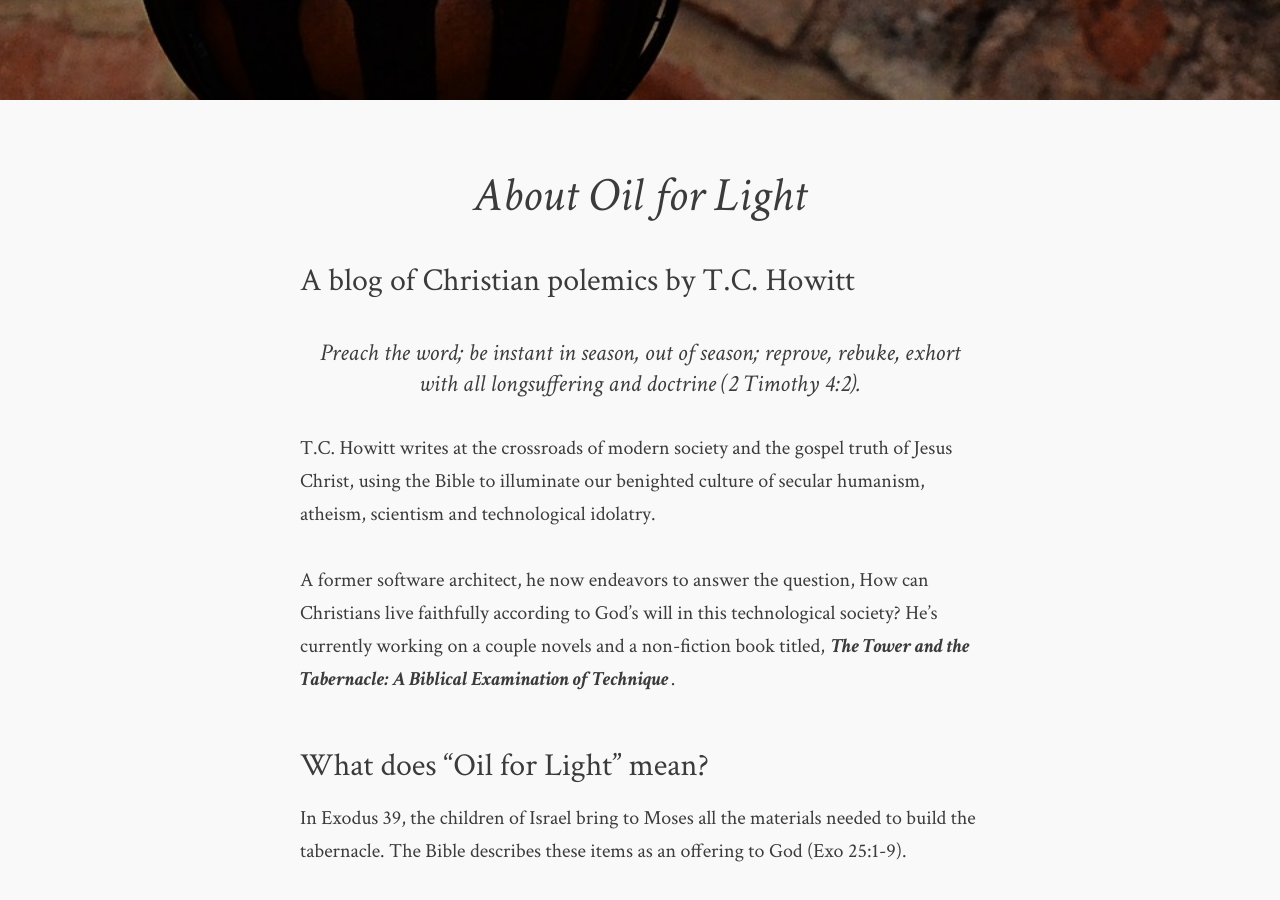
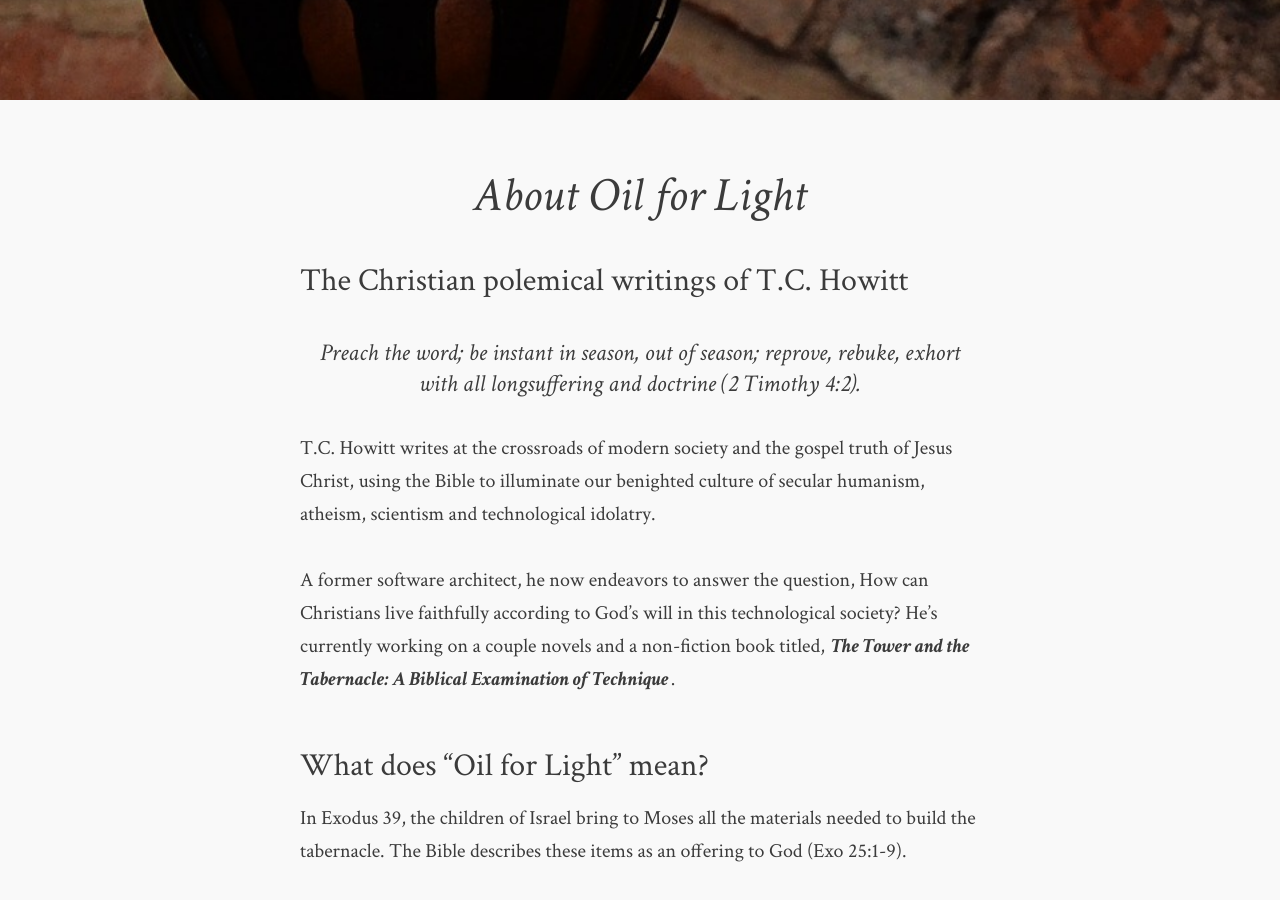
Before and after one commit to flashlightministries/oilforlight, a Jekyll site: the page built from about.md, in a window 1280 px wide and 900 px high, scrolled down 450 px. Built offline with Jekyll 4.4.1, drawn with Linux system fonts in a browser that asks for light colours; nearby versions of some CDN libraries.

Commit message:
Update about.md

```diff
--- a/about.md
+++ b/about.md
@@ -2,7 +2,7 @@
 layout: page
 permalink: /about/index.html
 title: About Oil for Light
-description: A blog of Christian polemics by T.C. Howitt
+description: The Christian polemical writings of T.C. Howitt
 published: true
 ---
 
```
